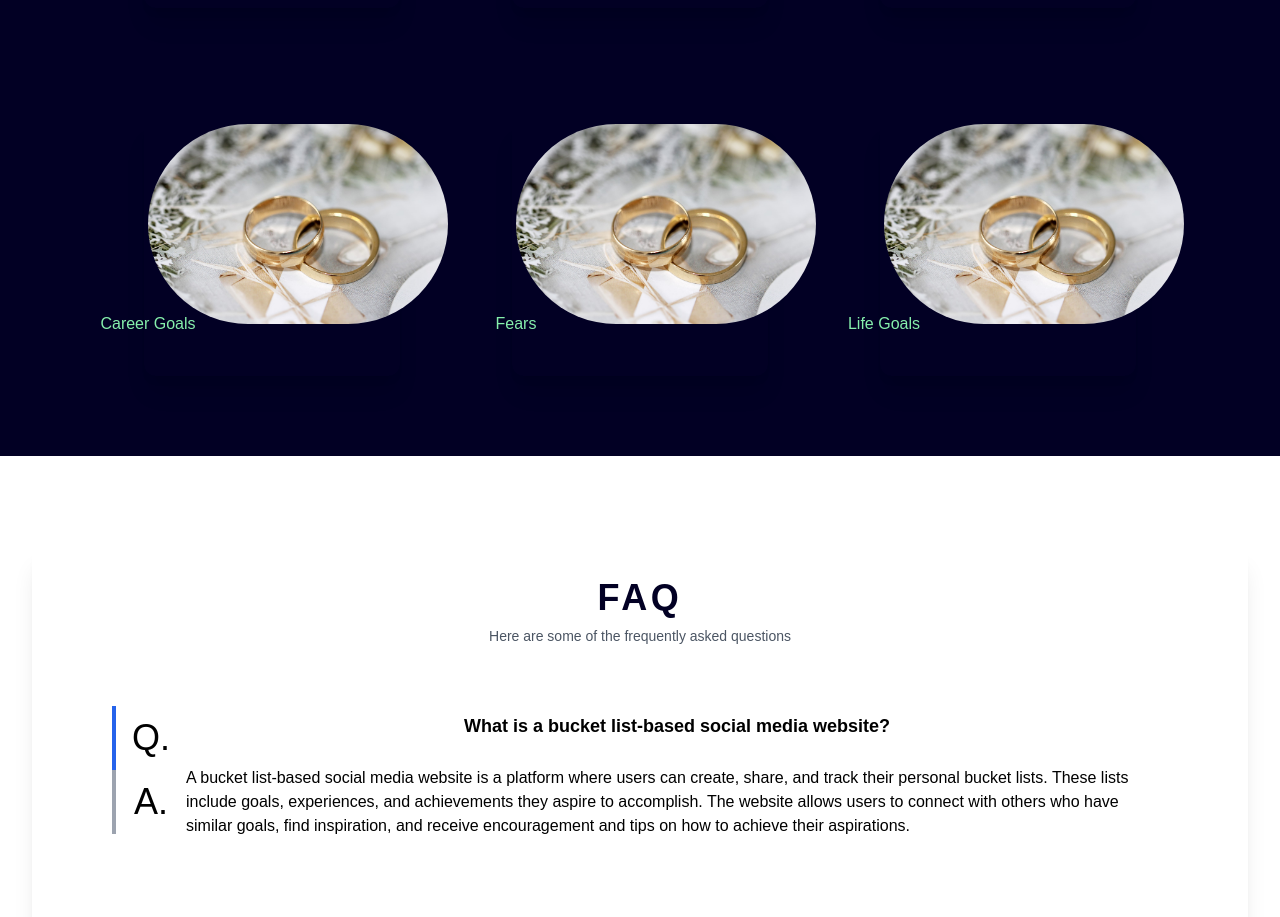
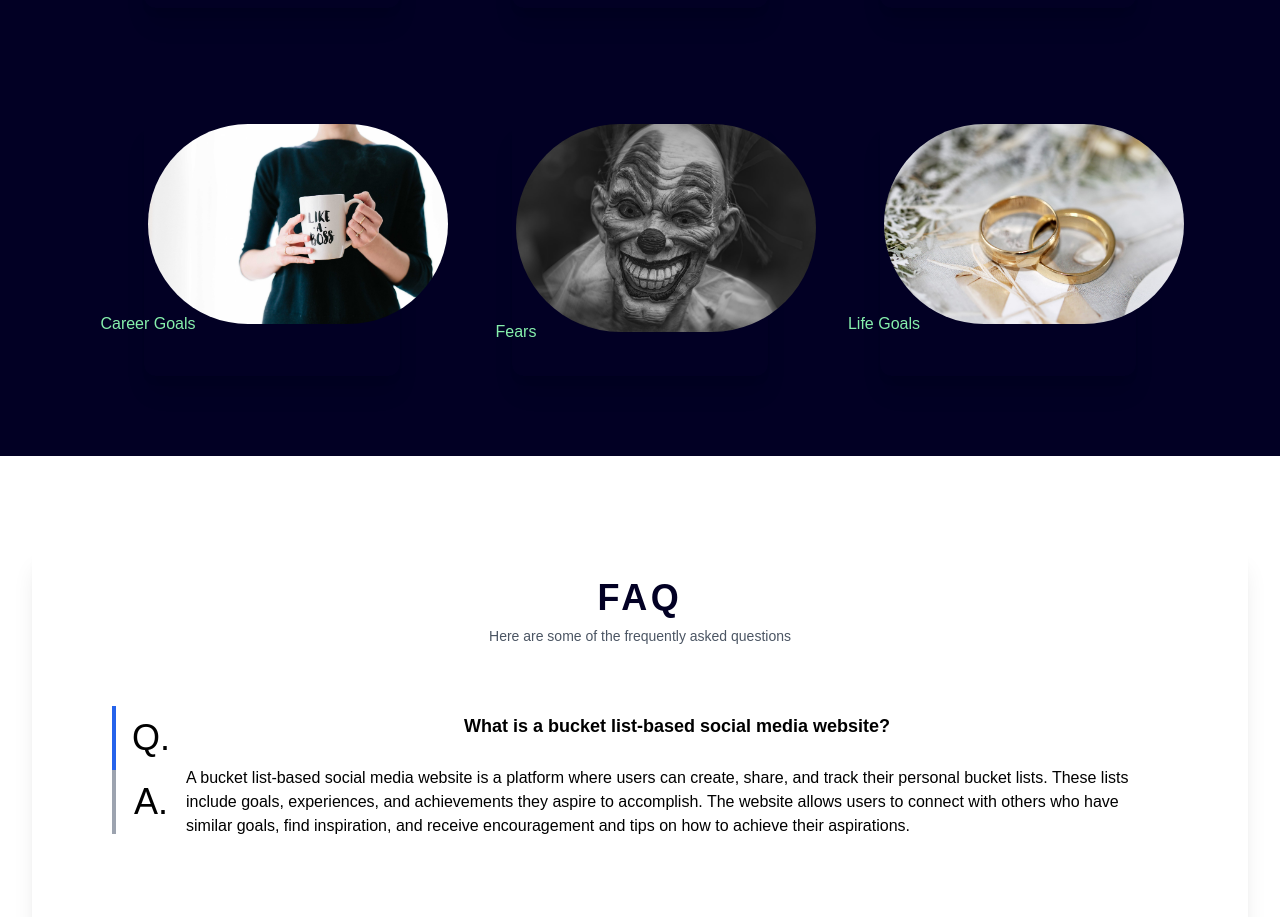
Before and after one commit to LDdevs/DreamSphereSocial, a React (Vite) app: page / in a window 1280 px wide. Shown: the part 1900-2817 px from the top of the page. Built offline with nearby package versions, Linux system fonts and the light colour scheme.

Commit message:
image change

```diff
--- a/src/components/CardCat.jsx
+++ b/src/components/CardCat.jsx
@@ -5,8 +5,8 @@ import me from '../assets/boat.png';
 import travel from '../assets/travelcard.png';
 import skills from '../assets/skillscard.png';
 import exp from '../assets/expcard.png';
-import career from '../assets/careercard.png';
-import fears from '../assets/fearcard.png';
+import career from '../assets/career.png';
+import fears from '../assets/fears.png';
 import life from '../assets/lifecard.png';
 
 
@@ -38,13 +38,13 @@ const CardCat = () => {
                 <div
                     id="travelcard"
                     className=' p-1 m-10 transform  rounded-xl h-40 w-60 sm:h-64 sm:w-64  shadow-xl transition duration-300 hover:scale-105' >
-                    <img className='rounded-full max-w-[300px] hover:scale-120 hover:rotate-6' src={life} alt="" />
+                    <img className='rounded-full max-w-[300px] hover:scale-120 hover:rotate-6' src={career} alt="" />
                     <div className="centered">Career Goals</div>
                 </div>
                 <div
                     id="travelcard"
                     className=' p-1 m-10 transform  rounded-xl h-40 w-60 sm:h-64 sm:w-64  shadow-xl transition duration-300 hover:scale-105' >
-                    <img className='rounded-full max-w-[300px] hover:scale-120 hover:rotate-6' src={life} alt="" />
+                    <img className='rounded-full max-w-[300px] hover:scale-120 hover:rotate-6' src={fears} alt="" />
                     <div className="centered">Fears</div>
                 </div>
                 <div
```
Also changed, not shown: src/assets/career.png (added), src/assets/fears.png (added).
